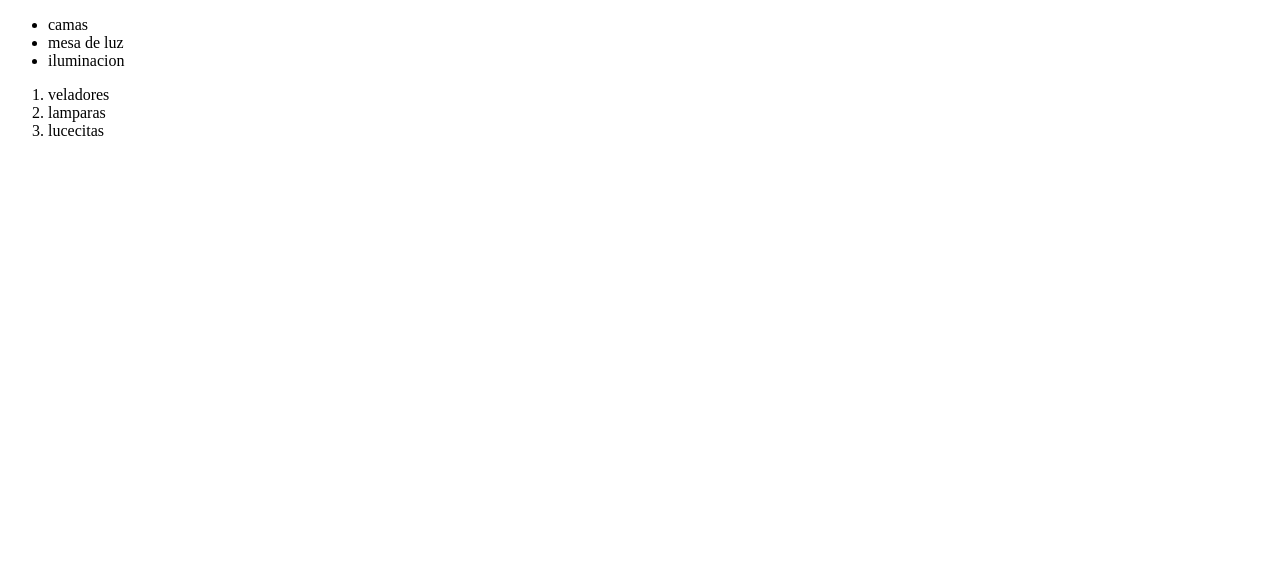
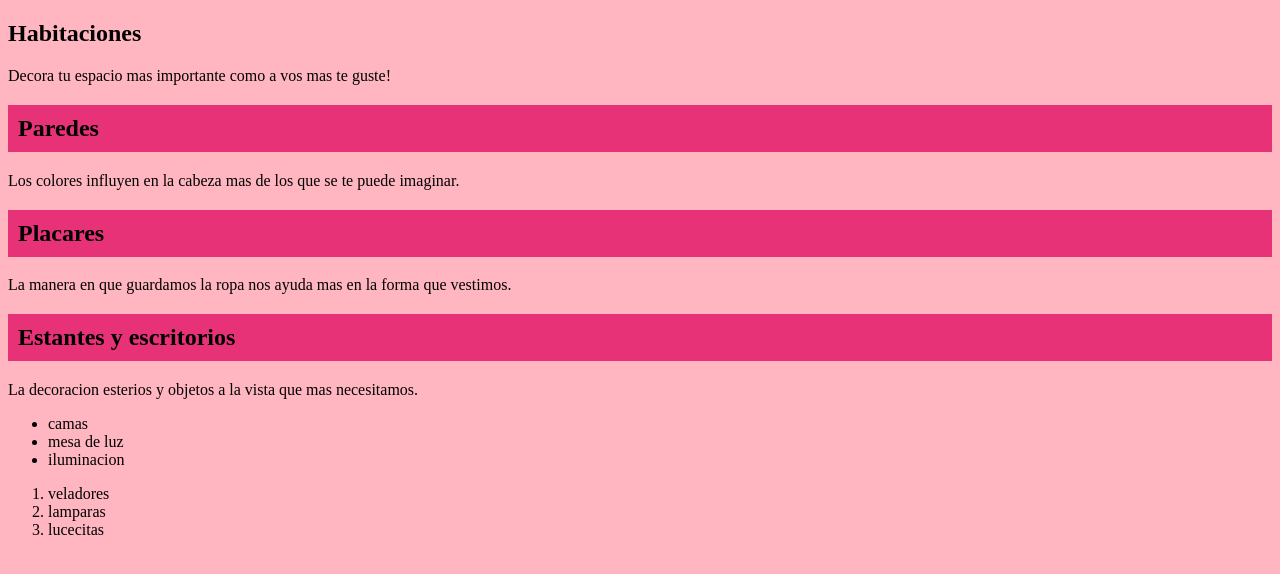
Before and after one commit to juanaarrietaa/ProgramacionWeb, a plain HTML site: page habitaciones.html in a window 1280 px wide. Drawn offline with Linux system fonts and the light colour scheme.

Commit message:
modificaciones de class y segundo .scc

```diff
--- a/habitaciones.html
+++ b/habitaciones.html
@@ -4,9 +4,31 @@
     <meta charset="UTF-8">
     <meta http-equiv="X-UA-Compatible" content="IE=edge">
     <meta name="viewport" content="width=device-width, initial-scale=1.0">
-    <title>Document</title>
-</head>
-<body>
+    <title>habitaciones</title>
+    <link rel="stylesheet" href="links.css">
+<style>
+    .cuarto {
+    background-color: rgb(231, 50, 119);
+    color: black;
+  padding: 10px;}
+
+</style>
+  </head>
+  <body>
+
+  <h2>Habitaciones</h2>
+  <p>Decora tu espacio mas importante como a vos mas te guste!</p>
+
+  <h2 class="cuarto">Paredes</h2>
+  <p>Los colores influyen en la cabeza mas de los que se te puede imaginar.</p>
+
+  <h2 class="cuarto">Placares</h2>
+  <p>La manera en que guardamos la ropa nos ayuda mas en la forma que vestimos.</p>
+
+  <h2 class="cuarto">Estantes y escritorios</h2>
+  <p>La decoracion esterios y objetos a la vista que mas necesitamos.</p>
+
+  </body>
     <ul>
         <li>camas</li>
         <li>mesa de luz</li>
--- /dev/null
+++ b/links.css
@@ -0,0 +1,3 @@
+*{
+    background-color: lightpink;
+}
```
Also changed, not shown: index.html (+2 -1 lines).
